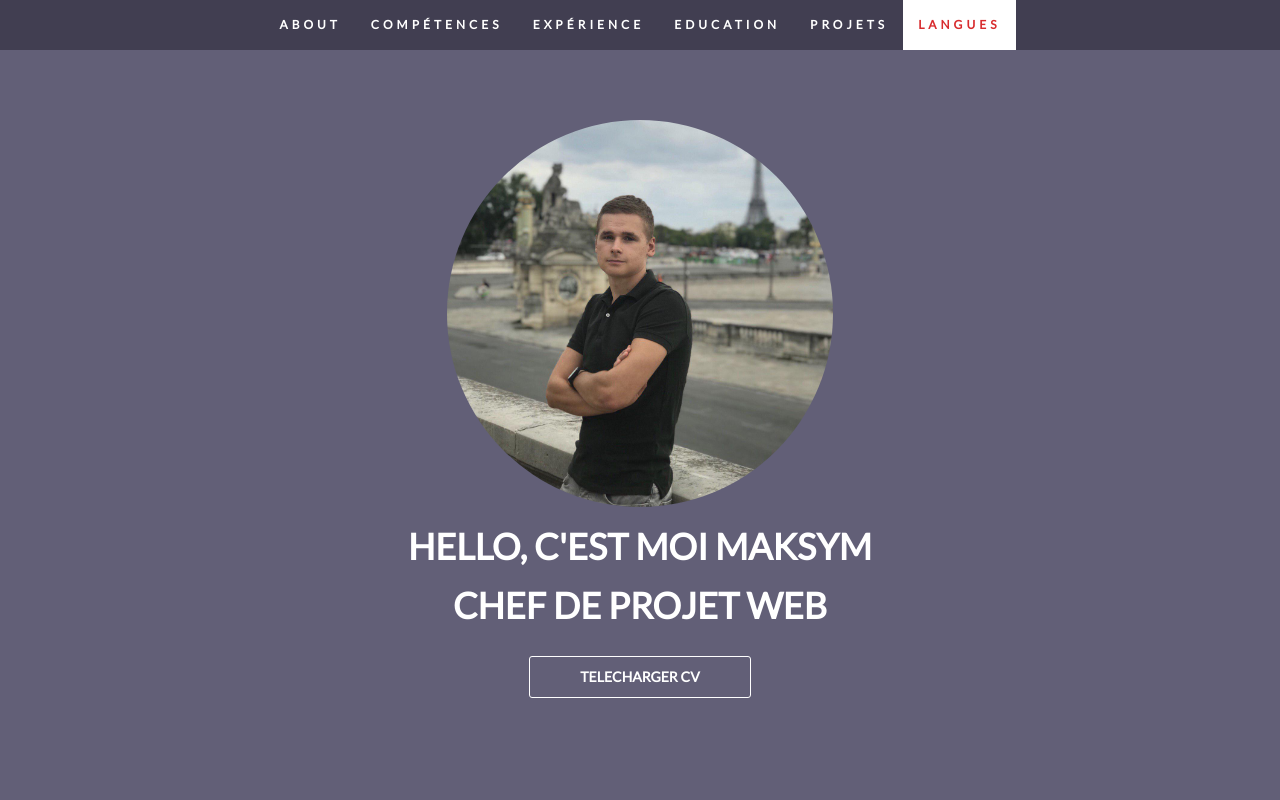
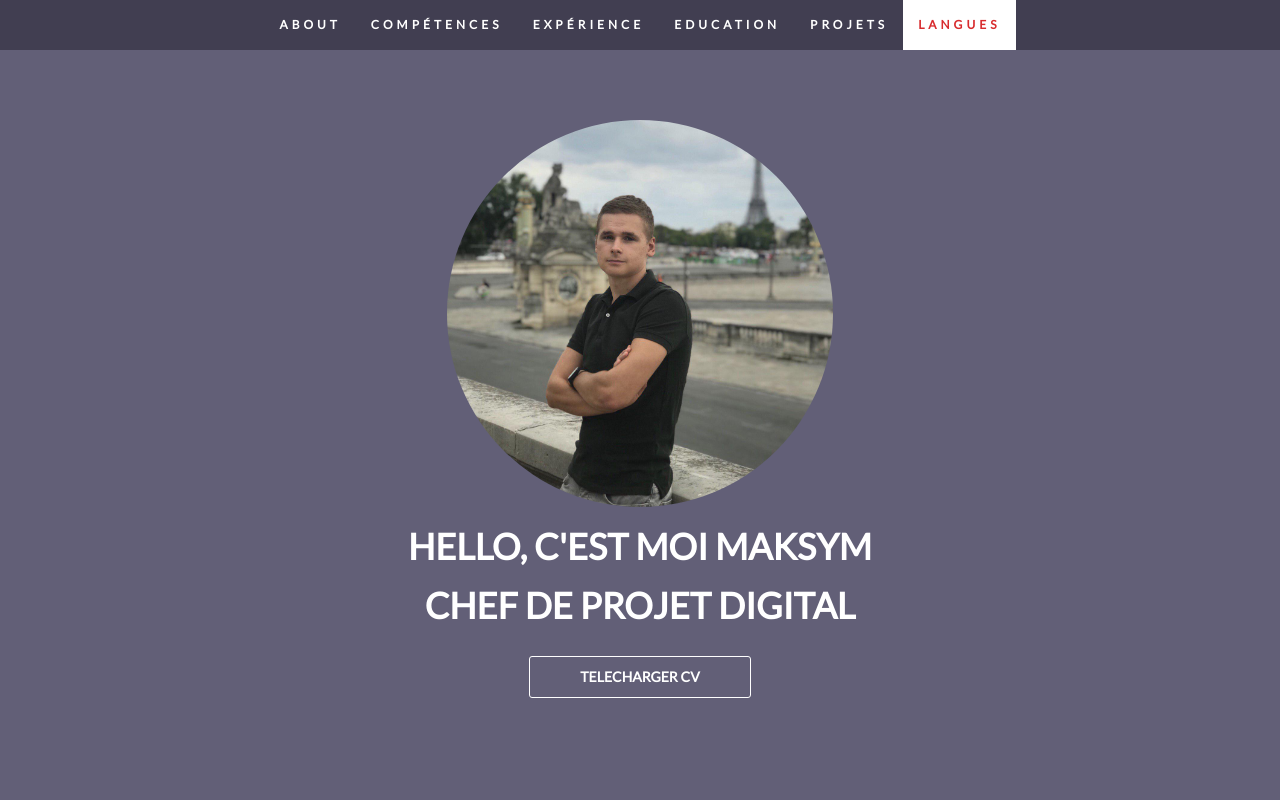
Before and after one commit to maxgorkovenko/cv, a plain HTML site: page index.html in a window 1280 px wide. Shown: the top 800 px of the page. Drawn offline with nearby package versions, Linux system fonts and the light colour scheme.

Commit message:
Add files via upload

```diff
--- a/index.html
+++ b/index.html
@@ -40,7 +40,7 @@
             </div>
             <div class="heading">
                 <h1>Hello, c'est moi Maksym</h1>
-                <h1>Chef de projet web</h1>
+                <h1>Chef de projet digital</h1>
                 <a href="docs/CV_Horkovenko_Maksym_chef_de_projet.pdf" class="button1" target="_blank">Telecharger CV</a>
             </div>
         </section>
```
